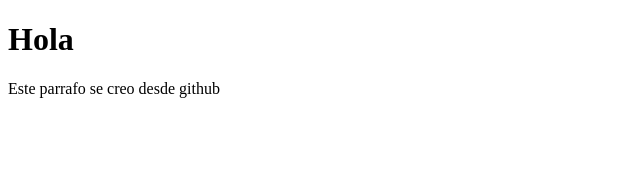
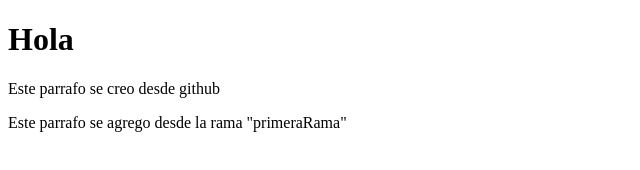
Before and after one commit to DavidAC125/ProyectoGit, a plain HTML site: page index.html in a window 1280 px wide. Shown: the whole page, without its empty margins (0-640 px from the left). Drawn offline with Linux system fonts and the light colour scheme.

Commit message:
Agregamos <p> a index.html

```diff
--- a/index.html
+++ b/index.html
@@ -9,5 +9,6 @@
 <body>
   <h1>Hola</h1>
   <p>Este parrafo se creo desde github</p>
+  <p>Este parrafo se agrego desde la rama "primeraRama"</p>
 </body>
 </html>
```
